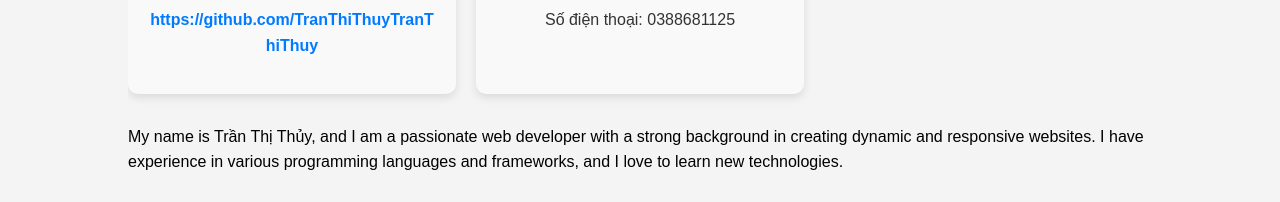
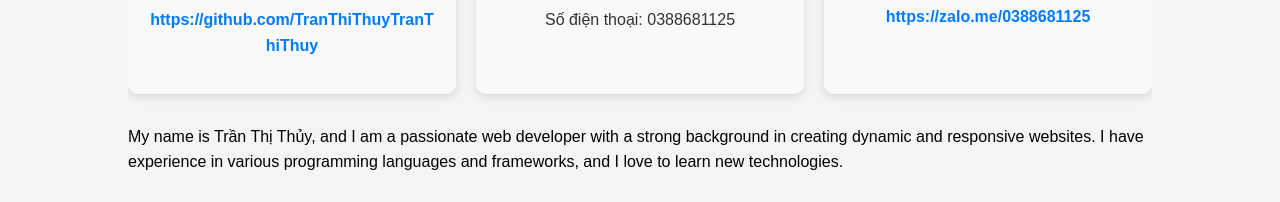
Before and after one commit to thuy200303/portfolio, a plain HTML site: page about.html in a window 1280 px wide. Shown: the part 581-783 px from the top of the page. Drawn offline with Linux system fonts and the light colour scheme.

Commit message:
about zalo

```diff
--- a/about.html
+++ b/about.html
@@ -38,6 +38,7 @@
                         <li><i class="fab fa-instagram"></i> Instagram: <a href="https://www.instagram.com/_tran_thuyy?igsh=MXRrbDd1MmhhcmhpNQ==" target="_blank">https://www.instagram.com/_tran_thuyy</a></li>
                         <li><i class="fab fa-github"></i> GitHub: <a href="https://github.com/TranThiThuyTranThiThuy" target="_blank">https://github.com/TranThiThuyTranThiThuy</a></li>
                         <li><i class="fas fa-phone"></i> Số điện thoại: 0388681125</li>
+                        <li><i class="fab fa-zalo"></i> Zalo: <a href="https://zalo.me/0388681125" target="_blank">https://zalo.me/0388681125</a></li>
                     </ul>
                 </div>
                 <p>My name is <span class="highlight">Trần Thị Thủy</span>, and I am a passionate web developer with a strong background in creating dynamic and responsive websites. I have experience in various programming languages and frameworks, and I love to learn new technologies.</p>
```
